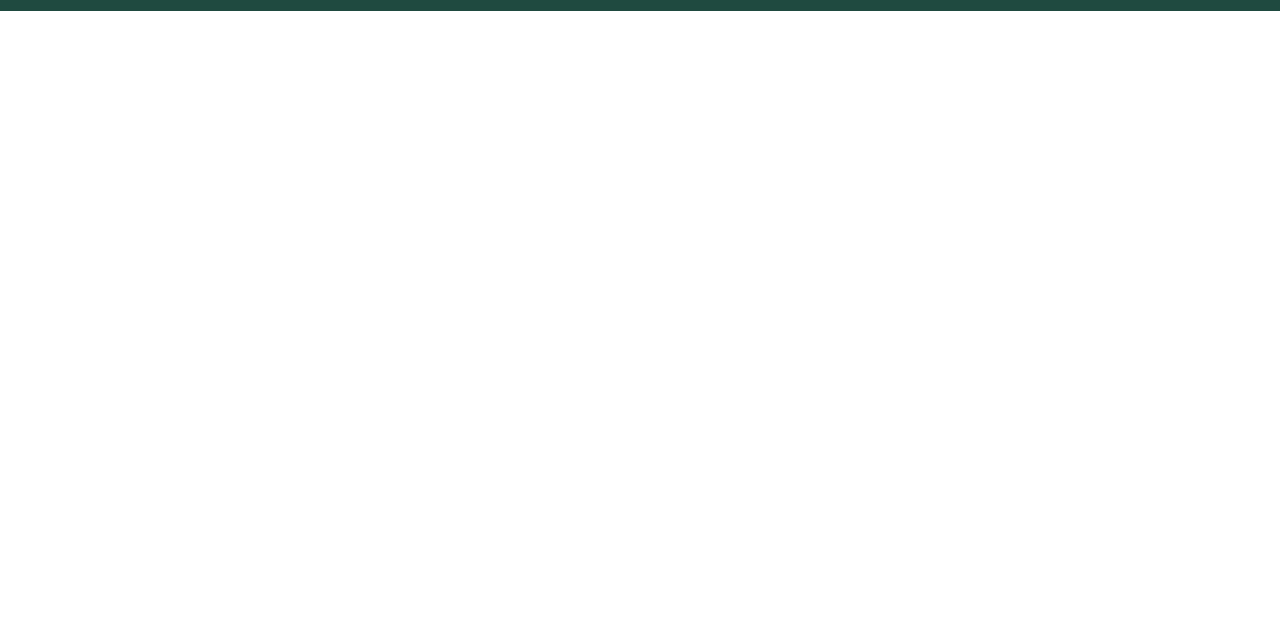
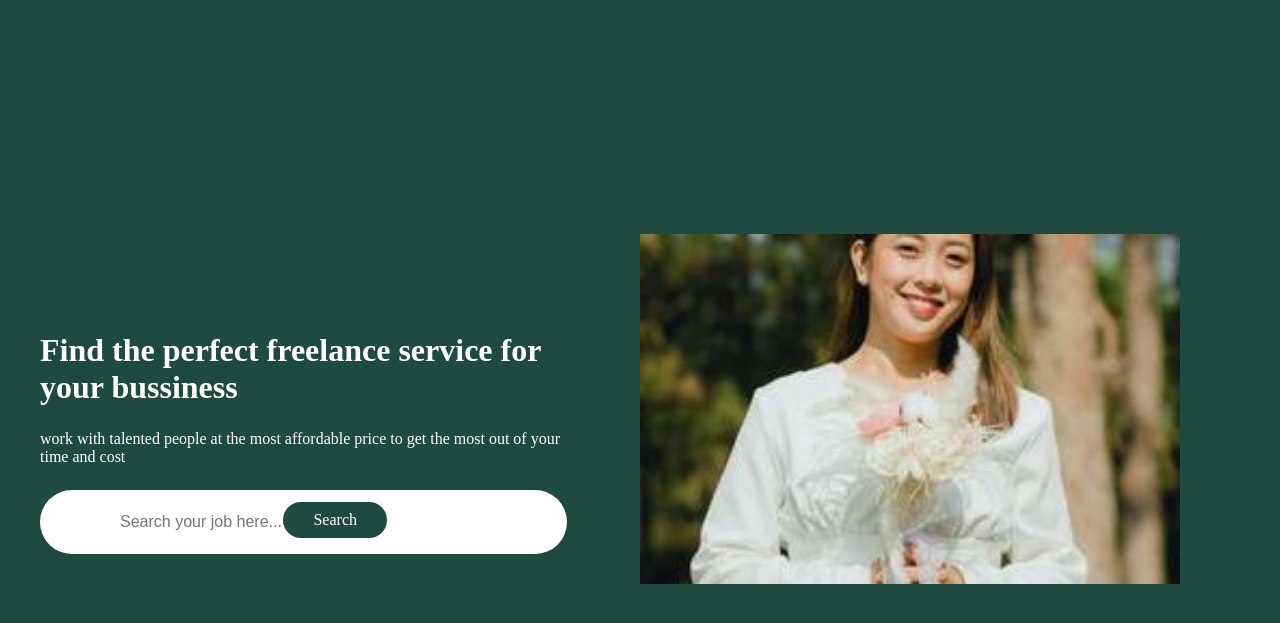
Before and after one commit to irakeshbind/Job-portal-website, a plain HTML site: page index.html in a window 1280 px wide. Shown: the part 69-692 px from the top of the page. Drawn offline with nearby package versions, Linux system fonts and the light colour scheme.

Commit message:
Hero section change style

```diff
--- a/index.css
+++ b/index.css
@@ -7,6 +7,13 @@
 /* header  section start */
 header{
   background-color: #1f4a40;
+  /* width: 100%; */
+  /* height: 80px; */
+  position: fixed;
+  top: 0;
+  right: 0;
+  width: 100%;
+  z-index: 999;
 }
 #navbar{
   display: flex;
@@ -87,3 +94,55 @@ header{
 
 }
 /* header section complete */
+/* hero section */
+.hero{
+  background-color: #1f4a40;
+}
+.hero-box{
+  display: flex;
+  justify-content: space-between;
+  height: 100vh;
+  align-items: center;
+}
+.h-right{
+  width: 50%;
+
+}
+.h-right img{
+  width: 90%;
+  height: 350px;
+  object-fit: cover;
+}
+.h-left{
+  width: 45%;
+  color: white;
+}
+.h-left p{
+  padding: 1.5rem 0;
+}
+.search{
+  position: absolute;
+
+}
+.search input{
+  width: 100%;
+  height: 4rem;
+  border-radius: 35px;
+  padding: 0 80px;
+  font-size: 1rem;
+  outline: none;
+  border: none;
+}
+.search a{
+  position:absolute;
+  top: 12px;
+  right: 20px;
+}
+#g-btn{
+  text-decoration: none;
+  background-color: #1f4a40;
+  color: white;
+  padding: 9px 30px;
+  border-radius: 30px;
+  cursor: pointer;
+}
--- a/index.html
+++ b/index.html
@@ -35,9 +35,24 @@
         <i id="bar" class="bx bx-menu"></i>
       </div>
     <!--header section complete-->
-
+    <div class="hero">
+      <div class="hero-box obj-width">
+        <div class="h-left">
+        <h1>Find the perfect freelance service for your bussiness</h1>
+        <p>work with talented people at the most affordable price to get the most out of your time and cost</p>
+        <div class="search">
+          <input type="text" placeholder="Search your job here...">
+          <a id="g-btn" href="#">Search</a>
+        </div>
+        </div>
+        <div class="h-right">
+          <img src="images/im14.jpg" alt="">
+        </div>
+      </div>
+    </div>
 
     <!-- hero section  start-->
+    <!---->
 
     <script src="toggle.js"></script>
   </header>
```
